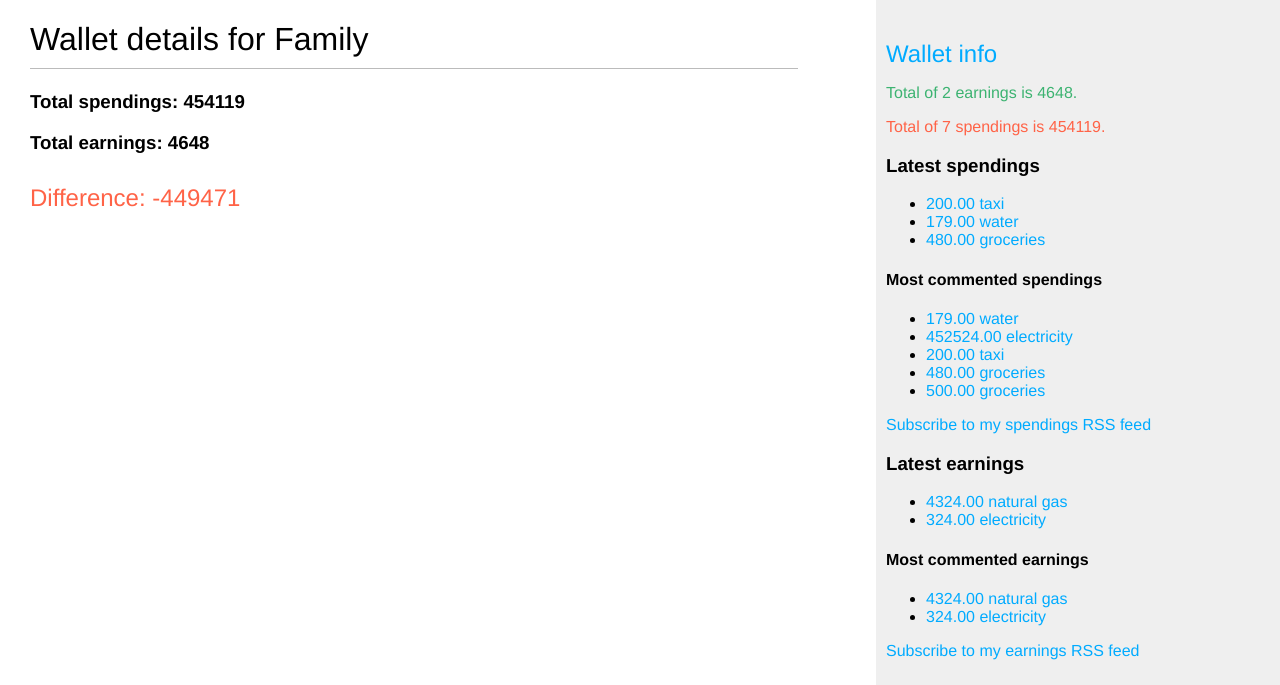
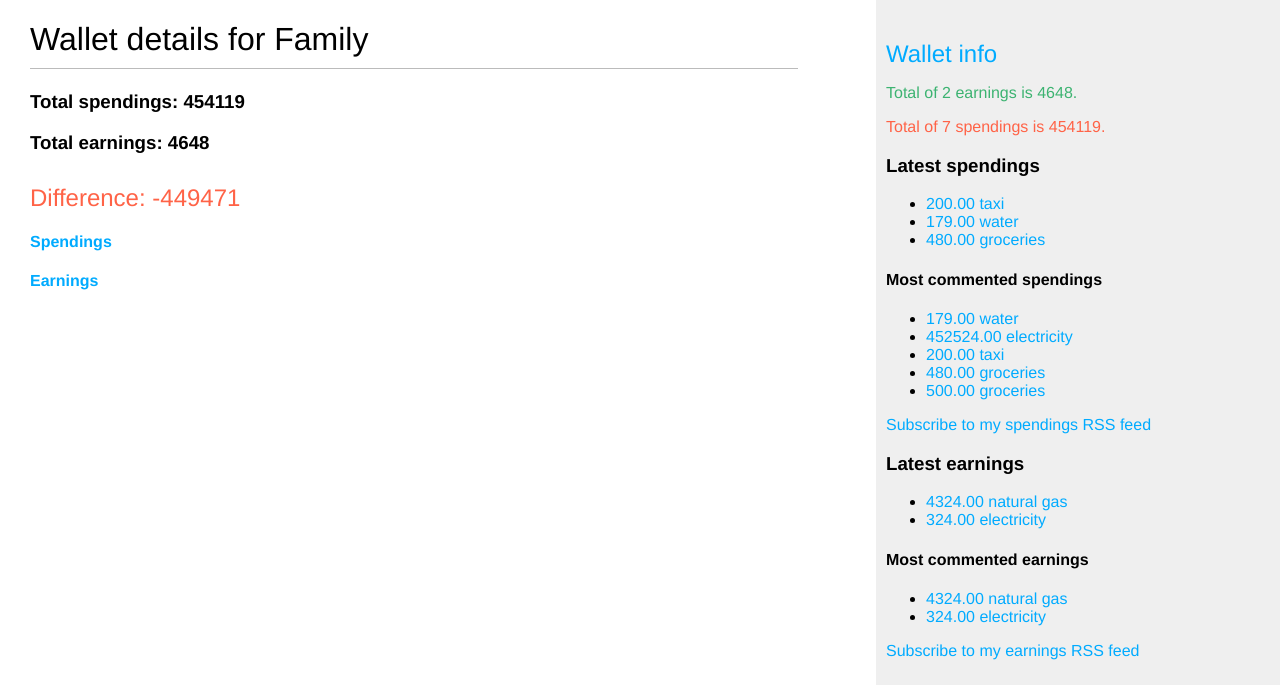
Before and after one commit to eddy-di/budget_tracking, a Django app: page /wallet/1/detail/ in a window 1280 px wide. Shown: the top 685 px of the page. Run offline with Django 4.2, Linux system fonts and the light colour scheme; data comes from the database, SQL or seed files in the repository; parts of the project's set-up code (start-up, migrations or seed data) failed here and were passed over.

Commit message:
add links in wallet detail to the spendings list page and earning list page, delete unnecessary commented parts in wallet views

```diff
--- a/wallet/templates/wallet/wallet_detail.html
+++ b/wallet/templates/wallet/wallet_detail.html
@@ -19,5 +19,15 @@
         Difference: {{ difference }}
     </h2>
 
+    <h4>
+        <a href="{% url 'wallet:spending_list' wallet_id=wallet.id %}">
+            Spendings
+        </a>
+    </h4>
+    <h4>
+        <a href="{% url 'wallet:earning_list' wallet_id=wallet.id %}">
+            Earnings
+        </a>
+    </h4>
     {% endif %}
 {% endblock %}
```
Also changed, not shown: wallet/views/wallet.py (+0 -8 lines).
